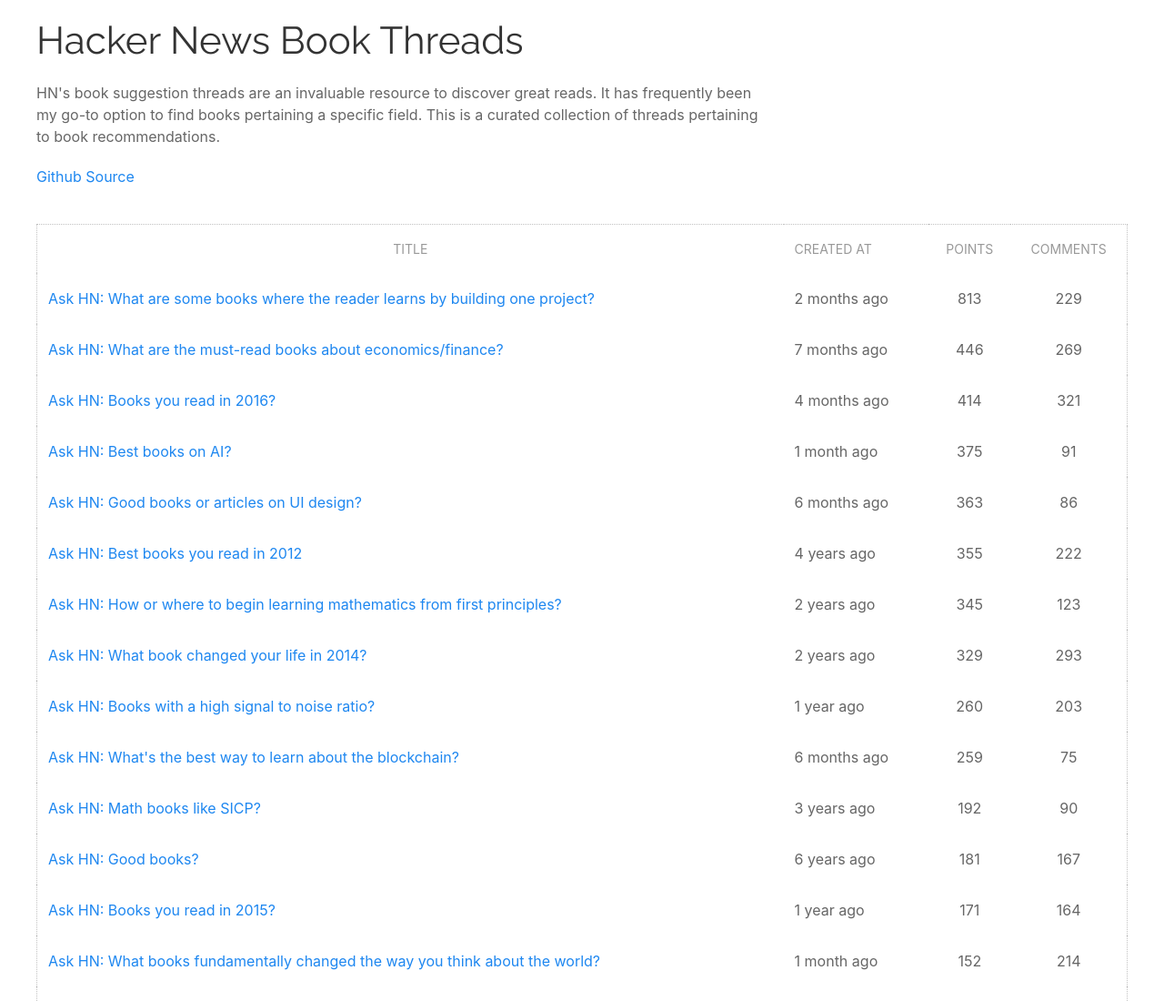
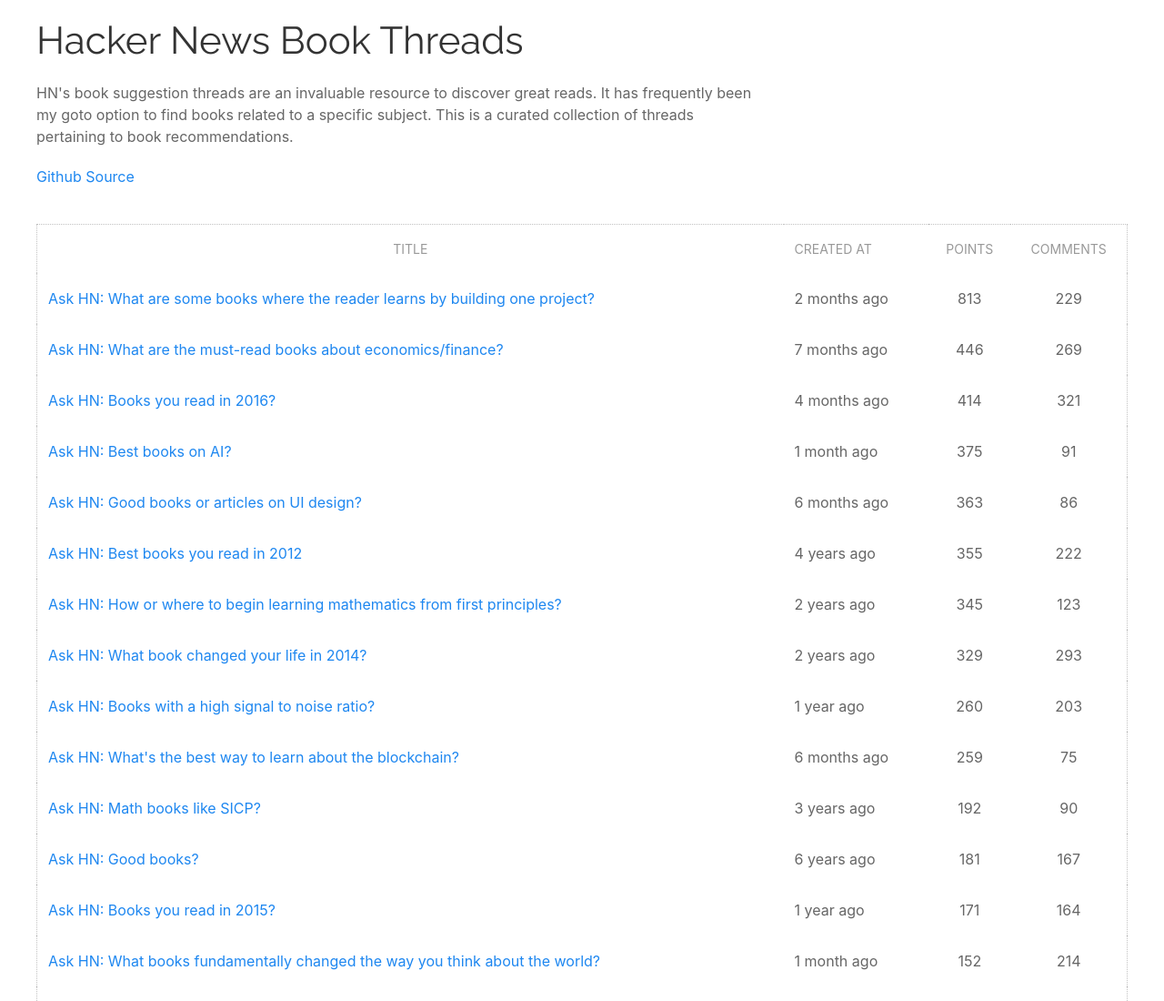
Before and after one commit to shubhamjain/hn-book-threads, a plain HTML site: page index.html in a window 1280 px wide. Shown: the top 1100 px of the page at 91% size. Drawn offline with nearby package versions, Linux system fonts and the light colour scheme.

Commit message:
Improve copy

```diff
--- a/index.html
+++ b/index.html
@@ -23,7 +23,7 @@
                 <h1 id="introduction" class="uk-h1">Hacker News Book Threads</h1>
                 <p class="uk-width-2-3">
                     HN's book suggestion threads are an invaluable resource to discover great reads.
-                    It has frequently been my go-to option to find books pertaining a specific field.
+                    It has frequently been my goto option to find books related to a specific subject.
                     This is a curated collection of threads pertaining to book recommendations.
                 </p>
                 <p><a href="https://github.com/shubhamjain/hn-book-threads" target="_blank">Github Source</a></p>
```
Also changed, not shown: README.md.
